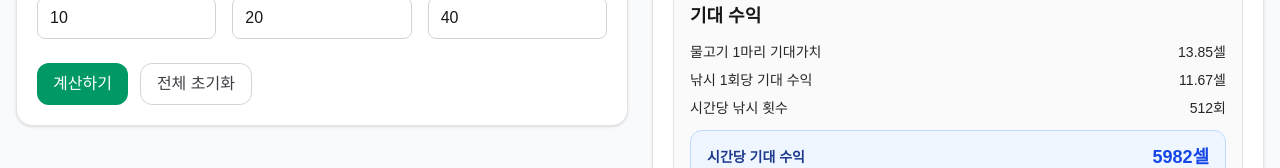
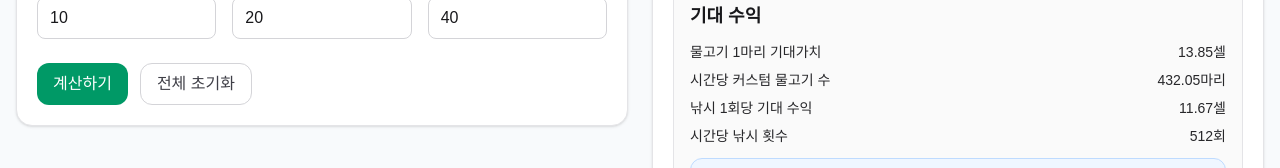
Before and after one commit to DomanDev/Minecraft-Luna, a Next.js app in the folder mc-luna/: page /fishing-calculator in a window 1280 px wide. Shown: the part 1310-1478 px from the top of the page. Built offline with nearby package versions, Linux system fonts and the light colour scheme; no server answers.

Commit message:
낚시 계산기-시간당 커스텀 물고기 수 출력 추가

```diff
--- a/mc-luna/app/fishing-calculator/page.tsx
+++ b/mc-luna/app/fishing-calculator/page.tsx
@@ -1112,6 +1112,10 @@ export default function FishingCalculatorPage() {
                 <span>{formatNumber(result.value.expectedValuePerFish, 2)}셀</span>
               </div>
               <div className="flex justify-between">
+                <span>시간당 커스텀 물고기 수</span>
+                <span>{formatNumber(customFishPerHour, 2)}마리</span>
+              </div>
+              <div className="flex justify-between">
                 <span>낚시 1회당 기대 수익</span>
                 <span>{formatNumber(result.value.expectedValuePerCycle, 2)}셀</span>
               </div>
```
